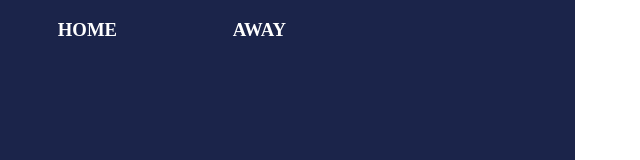
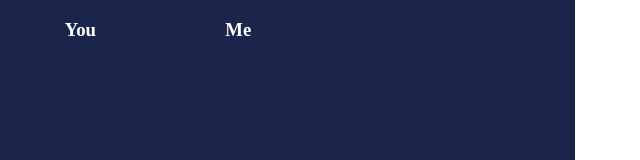
Before and after one commit to chirpingbird/scoreboard, a plain HTML site: page index.html in a window 1280 px wide. Shown: the top 160 px of the page, without its empty margins (0-640 px from the left). Drawn offline with nearby package versions, Linux system fonts and the light colour scheme.

Commit message:
home and away changed to you and me

```diff
--- a/index.html
+++ b/index.html
@@ -6,10 +6,10 @@
 
             <div class="container">
                 <div>
-                    <h3>HOME</h3>
+                    <h3>You</h3>
                 </div>
                 <div>
-                    <h3>AWAY</h3>
+                    <h3>Me</h3>
                 </div>
                 <div class="score-box">
                     <span class="home-score"></span>
```
